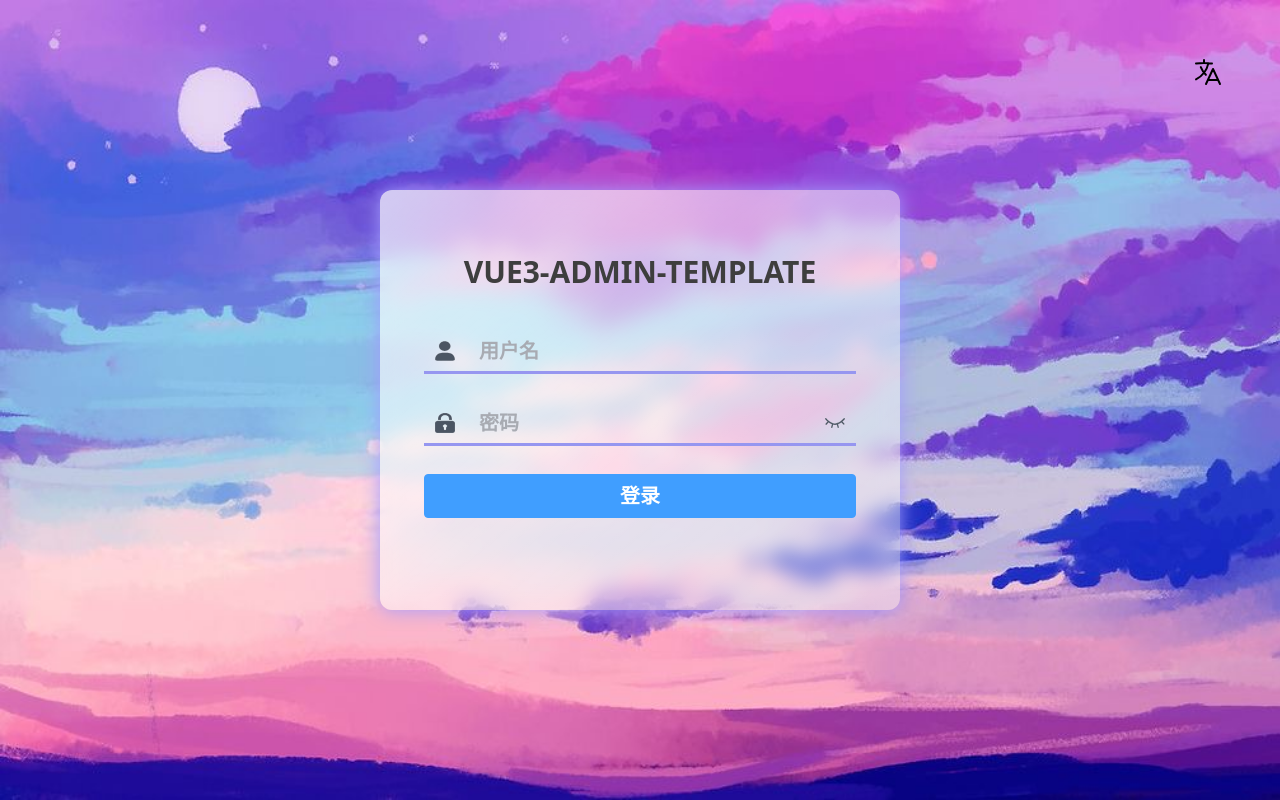
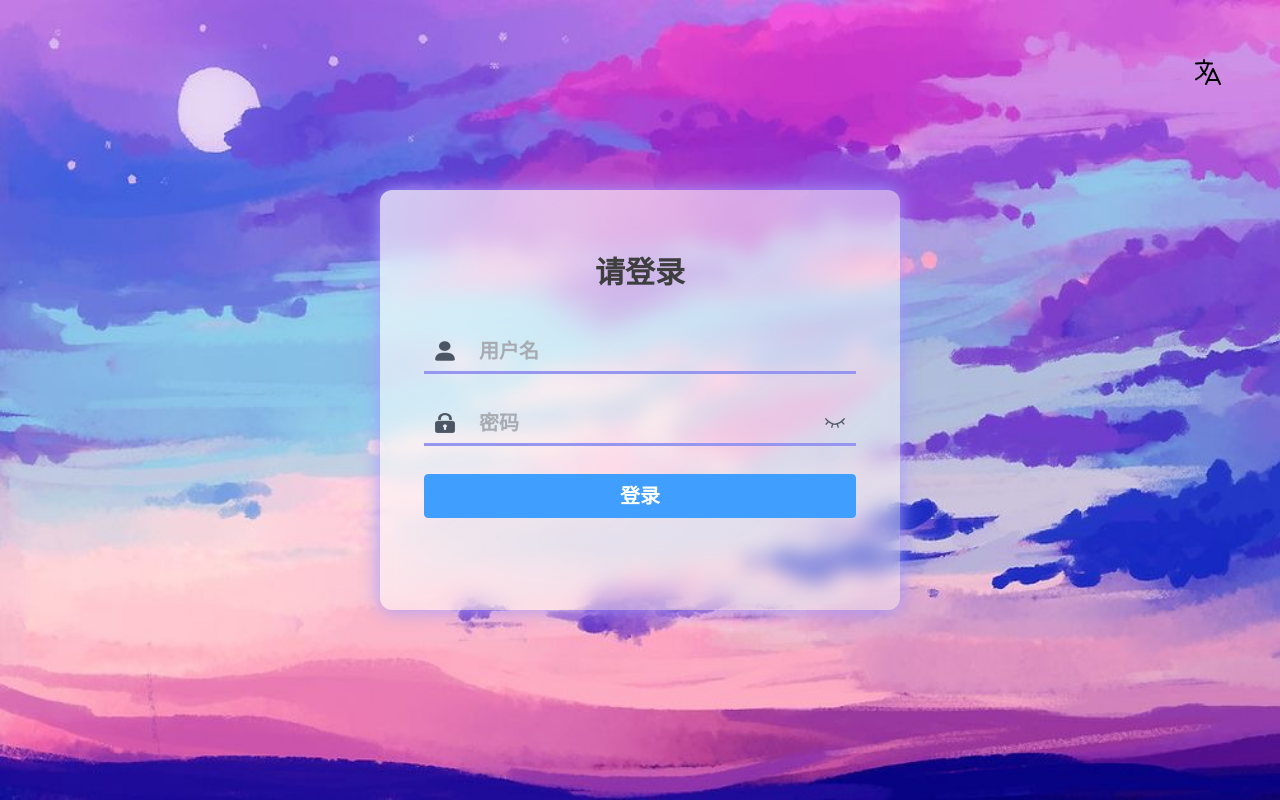
Before and after one commit to RingoTangs/vue3-admin-template, a Vue app: page /#/login in a window 1280 px wide. Built offline with nearby package versions, Linux system fonts and the light colour scheme.

Commit message:
修改title

```diff
--- a/index.html
+++ b/index.html
@@ -4,7 +4,7 @@
         <meta charset="UTF-8" />
         <link rel="icon" type="image/svg+xml" href="/vite.svg" />
         <meta name="viewport" content="width=device-width, initial-scale=1.0" />
-        <title>VUE3-ADMIN-TEMPLATE</title>
+        <title>VUE3 ADMIN TEMPLATE</title>
     </head>
     <body>
         <div id="app"></div>
--- a/src/i18n/en-us.ts
+++ b/src/i18n/en-us.ts
@@ -1,6 +1,7 @@
 export default {
     loginPage: {
-        formTitle: 'VUE3-ADMIN-TEMPLATE',
+        title: 'Please Login',
+        formTitle: 'Please Login',
         username: 'username',
         password: 'password',
         loginButton: 'Login',
--- a/src/i18n/zh-cn.ts
+++ b/src/i18n/zh-cn.ts
@@ -1,6 +1,7 @@
 export default {
     loginPage: {
-        formTitle: 'VUE3-ADMIN-TEMPLATE',
+        title: '请登录',
+        formTitle: '请登录',
         username: '用户名',
         password: '密码',
         loginButton: '登录',
```
Also changed, not shown: 1 other file (tests, documents, lock files or other folders).
